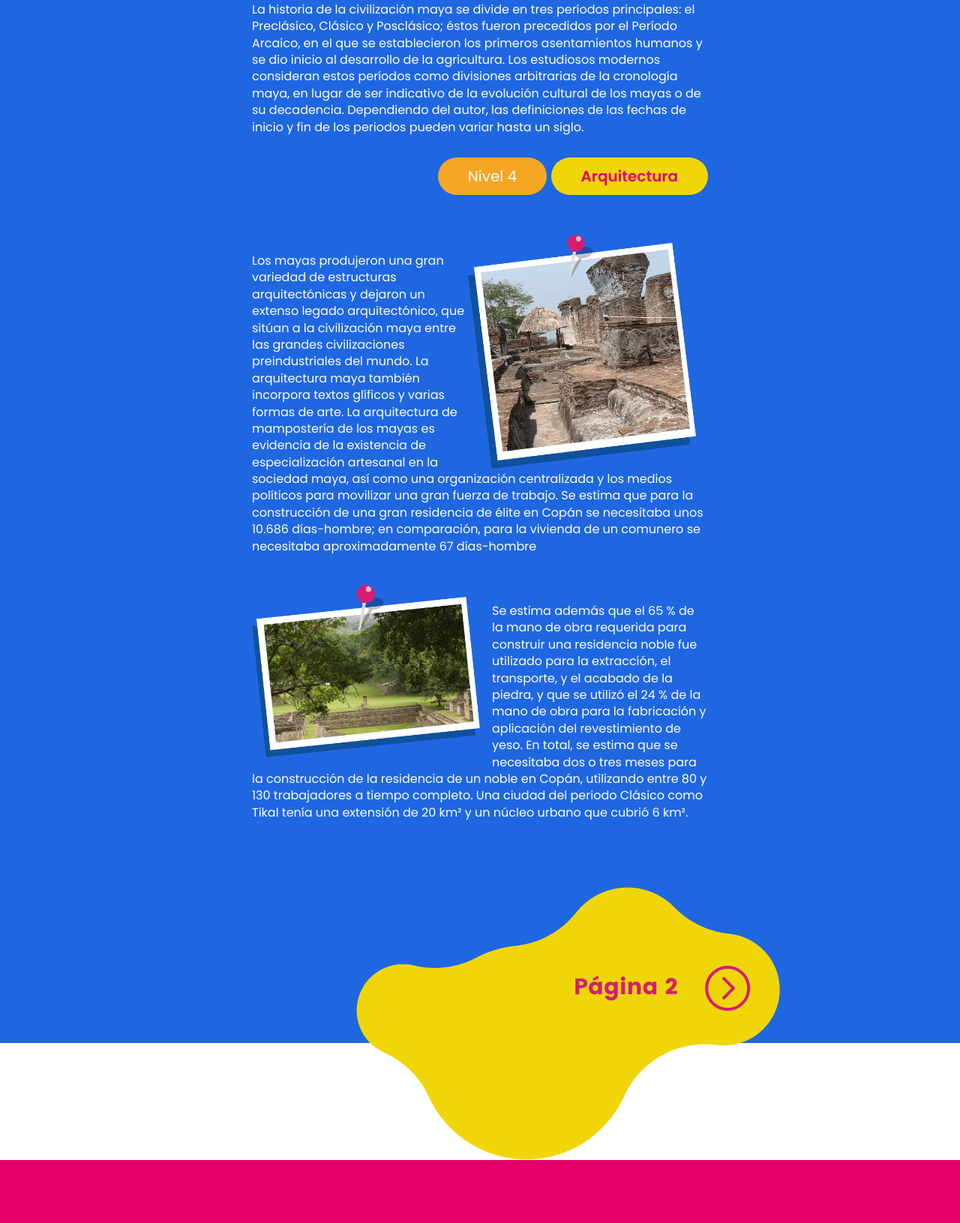
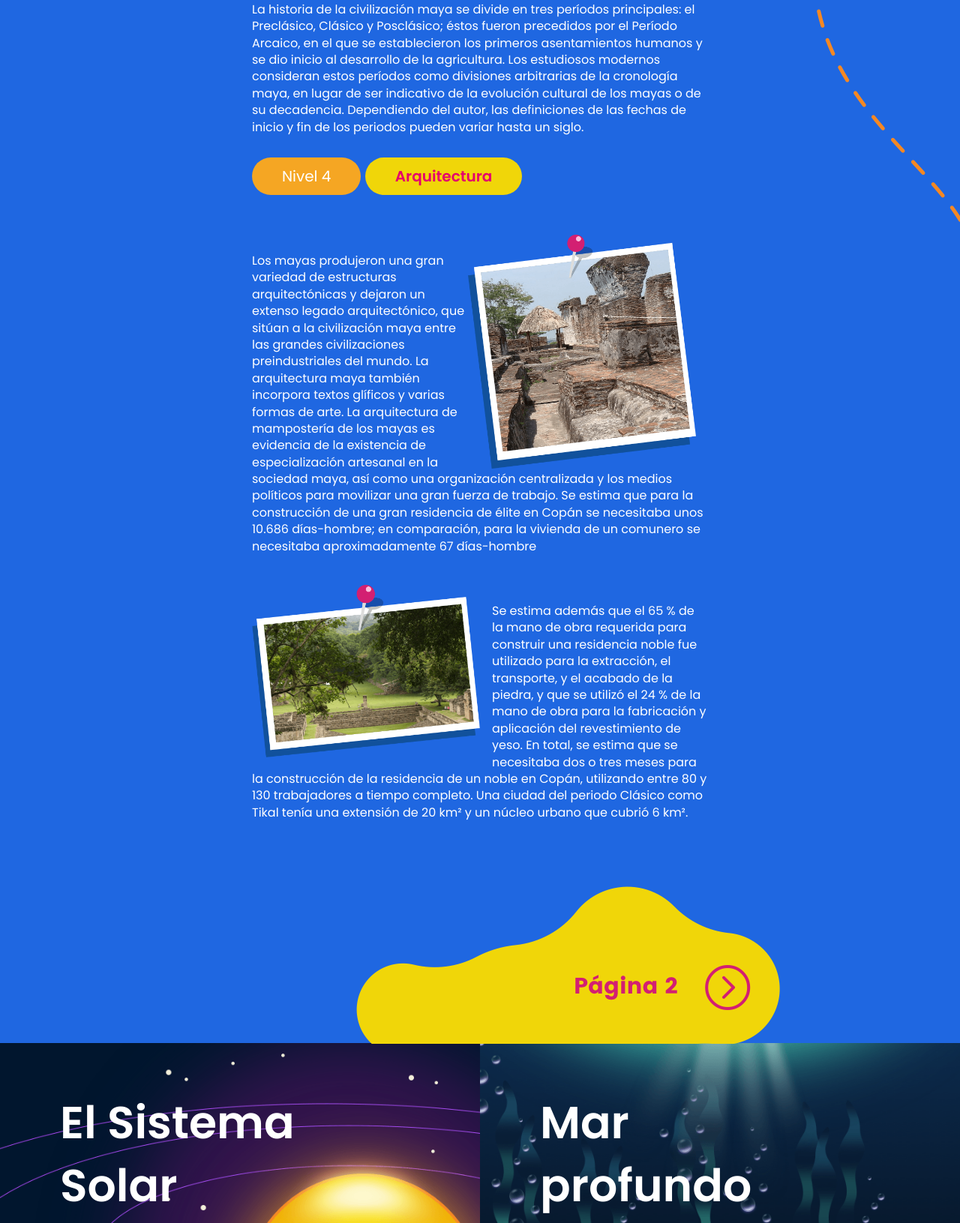
Before and after one commit to juanpflores/Hodor, a Django app: page /maya/ in a window 1280 px wide. Shown: the part 3360-4991 px from the top of the page at 75% size. Before the commit the page ends 4907 px from the top, so only its background shows below. Run offline with Django 3.2, Linux system fonts and the light colour scheme.

Commit message:
Finish MAYA section

```diff
--- a/static/src/scss/pages/_home-maya.scss
+++ b/static/src/scss/pages/_home-maya.scss
@@ -36,7 +36,7 @@ body {
 		position: absolute;
 		margin-top: 7rem;
 		margin-left: 3rem;
-		width: 100%;
+		right: 0;
 		z-index: 0;
 	}
 	& .pinkLevel {
@@ -46,7 +46,6 @@ body {
 			padding-bottom: 3rem;
 		}
 		& .level2 {
-			text-align: right;
 			padding: 3rem 0;
 		}
 		& p {
@@ -97,7 +96,6 @@ body {
 				padding: 1.5rem 0;
 			}
 			& .level4 {
-				text-align: right;
 				padding-bottom: 3rem;
 			}
 			& div {
@@ -116,7 +114,7 @@ body {
 			}
 			& .page2 {
 				position: absolute;
-				margin-top: 3rem;
+				margin-top: 2.9rem;
 				right: 15rem;
 			}
 		}
@@ -138,3 +136,24 @@ body {
 		z-index: 1;
 	}
 }
+#othersMaya {
+	& .solar-maya {
+		background-image: url("/static/img/maya/solar-maya.png");
+	}
+	& .sea-maya {
+		background-image: url("/static/img/maya/sea-maya.png");
+	}
+	& div {
+		width: 50%;
+		float:left;
+		z-index: 10;
+		height: 15rem;
+		background-size: cover;
+		& h2 {
+			color: white;
+			font-size: 3em;
+			margin: 4rem 0 0 5rem;
+			width: 50%;
+		}
+	}
+}
--- a/templates/landing-maya.html
+++ b/templates/landing-maya.html
@@ -11,7 +11,7 @@
         <img class="title" src="{% static 'img/maya/title-maya.png' %}" alt="">
     </div>
     <div id="levelsMaya">
-        <!--<img class="camino-linea" src="{% static 'img/maya/lineas-mayas.png' %}" alt="">-->
+        <img class="camino-linea" src="{% static 'img/maya/lineas-mayas.png' %}" alt="">
         <div class="pinkLevel">
             <div class="level1">
                 <span class="level">Nivel 1</span>
@@ -75,6 +75,14 @@
             </div>
         </div>
     </div>
+    <div id="othersMaya">
+        <div class="solar-maya">
+            <h2>El Sistema Solar</h2>
+        </div>
+        <div class="sea-maya">
+            <h2>Mar profundo</h2>
+        </div>
+    </div>
 {% endblock %}
 {% block css %}
 {% endblock %}
```
Also changed, not shown: static/css/main.min.css, static/img/maya/lineas-mayas.png, static/img/maya/page2-maya.png, static/img/maya/sea-maya.png (added), static/img/maya/solar-maya.png (added), static/src/img/maya/lineas-mayas.png, static/src/img/maya/page2-maya.png, static/src/img/maya/sea-maya.png (added), static/src/img/maya/solar-maya.png (added).
